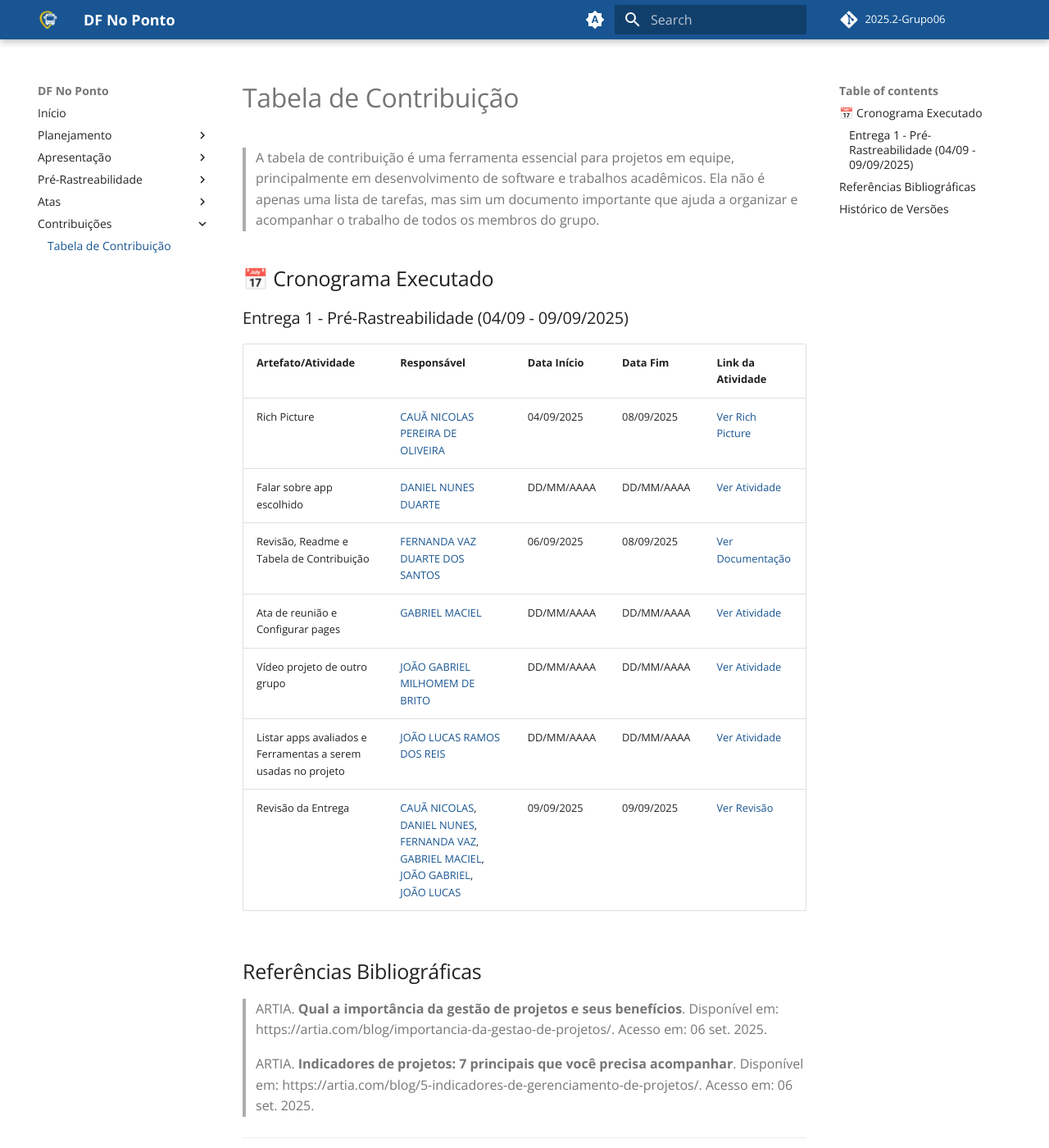
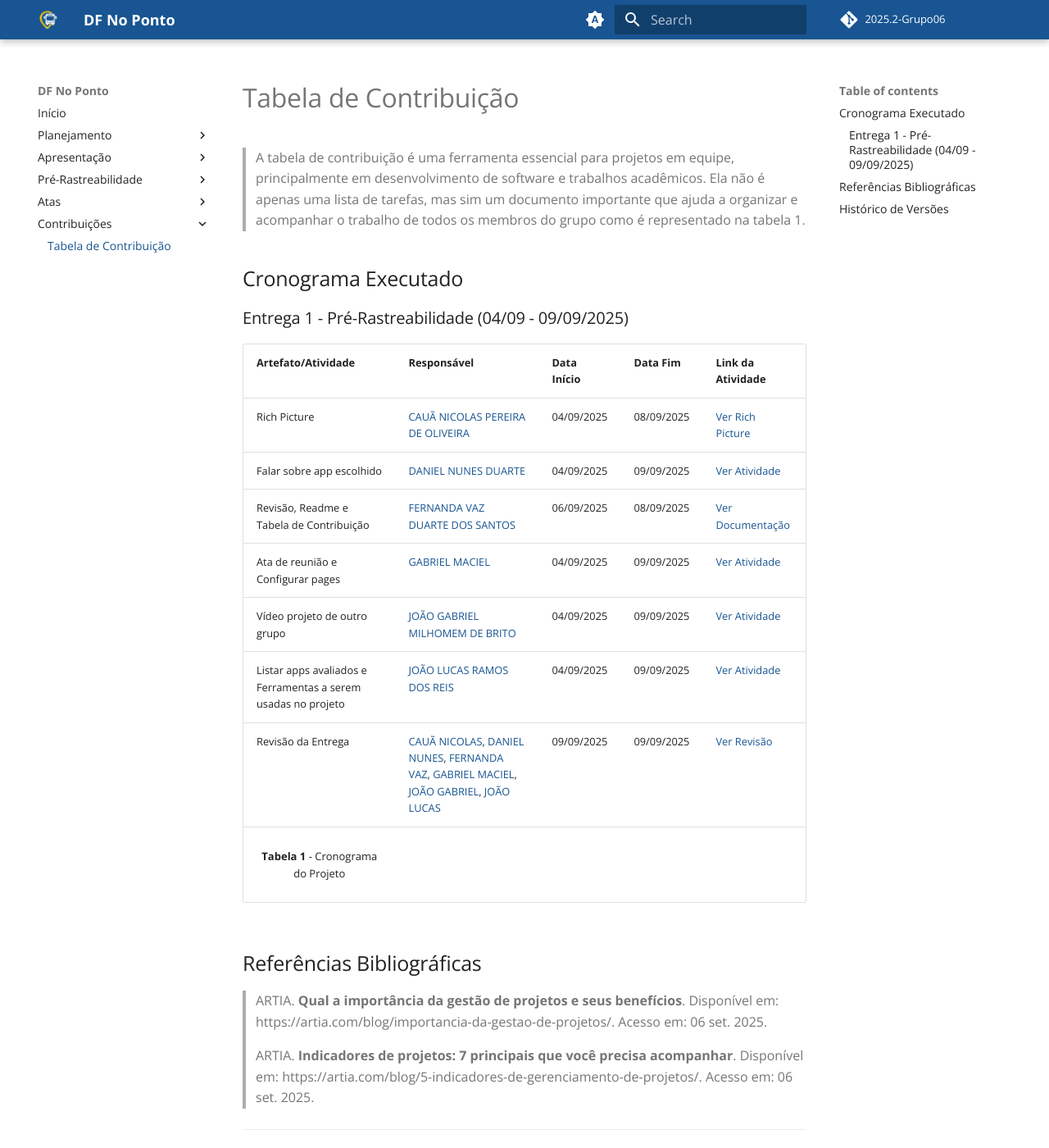
Before and after one commit to Requisitos-de-Software/2025.2-Grupo06, an MkDocs documentation site: the page built from docs/Contribuições/Tabela de Contribuição.md, in a window 1280 px wide and 1400 px high. Shown: the whole window at 82% size. Built offline with MkDocs 1.6.1 and Material for MkDocs 9.7.7, drawn with Linux system fonts in a browser that asks for light colours; comment, search, counter and statistics services are not loaded.

Commit message:
Update Tabela de Contribuição.md

```diff
--- a/docs/Contribuições/Tabela de Contribuição.md
+++ b/docs/Contribuições/Tabela de Contribuição.md
@@ -1,19 +1,21 @@
 # Tabela de Contribuição
-> A tabela de contribuição é uma ferramenta essencial para projetos em equipe, principalmente em desenvolvimento de software e trabalhos acadêmicos. Ela não é apenas uma lista de tarefas, mas sim um documento importante que ajuda a organizar e acompanhar o trabalho de todos os membros do grupo.
+> A tabela de contribuição é uma ferramenta essencial para projetos em equipe, principalmente em desenvolvimento de software e trabalhos acadêmicos. Ela não é apenas uma lista de tarefas, mas sim um documento importante que ajuda a organizar e acompanhar o trabalho de todos os membros do grupo como é representado na tabela 1.
 
-## 📅 Cronograma Executado
+## Cronograma Executado
 
 ### Entrega 1 - Pré-Rastreabilidade (04/09 - 09/09/2025)
 
 | Artefato/Atividade | Responsável | Data Início | Data Fim | Link da Atividade |
 |-------------------|-------------|-------------|----------|-------------------|
 | Rich Picture | [CAUÃ NICOLAS PEREIRA DE OLIVEIRA](https://github.com/cauanicolas) | 04/09/2025 | 08/09/2025 | [Ver Rich Picture](link-do-documento) |
-| Falar sobre app escolhido | [DANIEL NUNES DUARTE](https://github.com/DanNunes777) | DD/MM/AAAA | DD/MM/AAAA | [Ver Atividade](link-do-documento) |
+| Falar sobre app escolhido | [DANIEL NUNES DUARTE](https://github.com/DanNunes777) | 04/09/2025 | 09/09/2025 | [Ver Atividade](link-do-documento) |
 | Revisão, Readme e Tabela de Contribuição | [FERNANDA VAZ DUARTE DOS SANTOS](https://github.com/Fernandavazgit1) | 06/09/2025 | 08/09/2025 | [Ver Documentação](link-do-documento) |
-| Ata de reunião e Configurar pages | [GABRIEL MACIEL](https://github.com/GabrielMacielBR) | DD/MM/AAAA | DD/MM/AAAA | [Ver Atividade](link-do-documento) |
-| Vídeo projeto de outro grupo | [JOÃO GABRIEL MILHOMEM DE BRITO](https://github.com/JoaoComTil) | DD/MM/AAAA | DD/MM/AAAA | [Ver Atividade](link-do-documento) |
-| Listar apps avaliados e Ferramentas a serem usadas no projeto | [JOÃO LUCAS RAMOS DOS REIS](https://github.com/Joaolramos) | DD/MM/AAAA | DD/MM/AAAA | [Ver Atividade](link-do-documento) |
+| Ata de reunião e Configurar pages | [GABRIEL MACIEL](https://github.com/GabrielMacielBR) | 04/09/2025 | 09/09/2025 | [Ver Atividade](link-do-documento) |
+| Vídeo projeto de outro grupo | [JOÃO GABRIEL MILHOMEM DE BRITO](https://github.com/JoaoComTil) | 04/09/2025 | 09/09/2025 | [Ver Atividade](link-do-documento) |
+| Listar apps avaliados e Ferramentas a serem usadas no projeto | [JOÃO LUCAS RAMOS DOS REIS](https://github.com/Joaolramos) | 04/09/2025 | 09/09/2025 | [Ver Atividade](link-do-documento) |
 | Revisão da Entrega | [CAUÃ NICOLAS](https://github.com/cauanicolas), [DANIEL NUNES](https://github.com/DanNunes777), [FERNANDA VAZ](https://github.com/Fernandavazgit1), [GABRIEL MACIEL](https://github.com/GabrielMacielBR), [JOÃO GABRIEL](https://github.com/JoaoComTil), [JOÃO LUCAS](https://github.com/Joaolramos) | 09/09/2025 | 09/09/2025 | [Ver Revisão](link-do-documento) |
+<font size="2"><p style="text-align: center"><b>Tabela 1</b> - Cronograma do Projeto</p></font>
+
 
 ## Referências Bibliográficas
 
```
